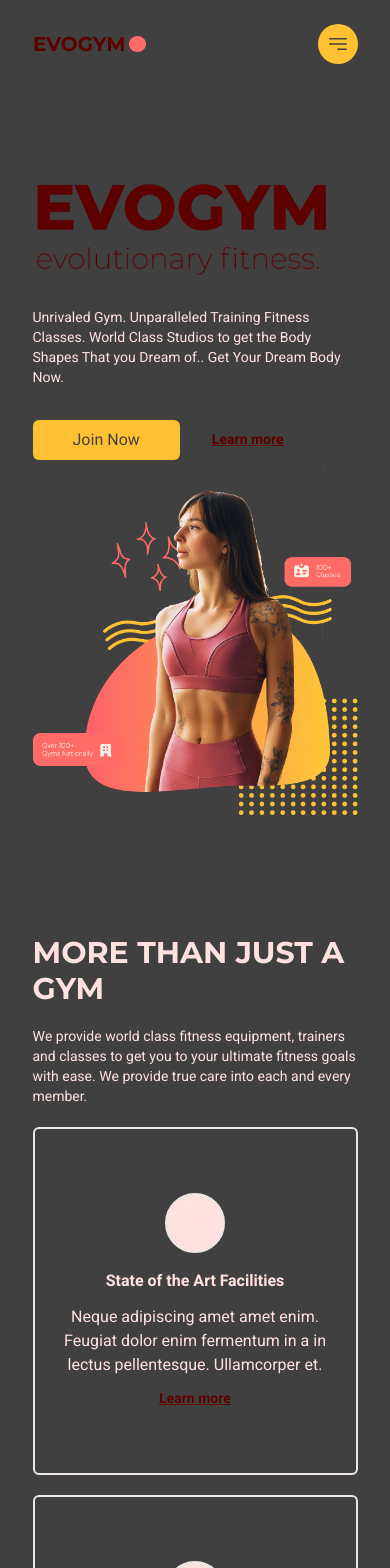
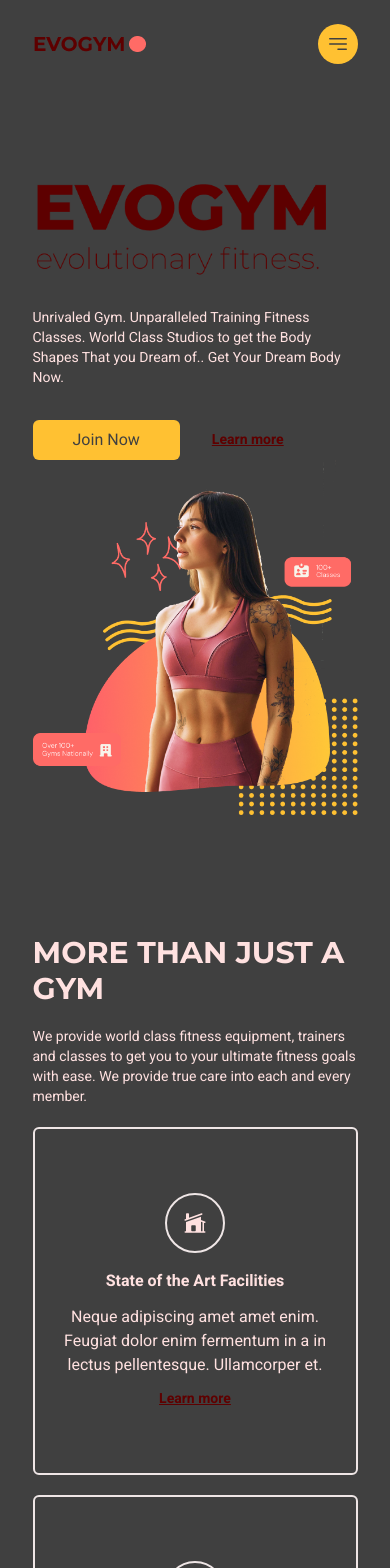
Before and after one commit to Margarita250494/FitnessApp_React_Ts, a React (Vite) app: page / in a window 390 px wide. Shown: the top 1568 px of the page. Built offline with nearby package versions, Linux system fonts and the light colour scheme.

Commit message:
sturcture changes

```diff
--- a/src/App.tsx
+++ b/src/App.tsx
@@ -29,7 +29,7 @@ export const App = () => {
         selectedPage={selectedPage}
         setSelectedPage={setSelectedPage}/>
       <Home setSelectedPage={setSelectedPage}/>
-      <Benefits/>
+      <Benefits setSelectedPage={setSelectedPage}/>
 
     </div>
   )
--- a/src/index.css
+++ b/src/index.css
@@ -16,6 +16,7 @@ body,
 .app{
     /*height: 100%;
     width: 100%;*/
+    width: 100%;
     font-family: "Heebo", serif;
     font-weight: 400;
     @apply text-primary-100;
--- a/src/scenes/benefits/Benefit.tsx
+++ b/src/scenes/benefits/Benefit.tsx
@@ -1,6 +1,7 @@
+import { childVariant } from '@/shared/helpers'
 import { SelectedPage } from '@/shared/types'
-import AnchorLink from 'react-anchor-link-smooth-scroll'
-
+import { motion } from 'framer-motion'
+import { LearnMoreLink } from '../components/LearnMoreLink'
 
 type Props = {
     icon:JSX.Element,
@@ -11,22 +12,19 @@ type Props = {
 
 export const Benefit = ({icon, title, description, setSelectedPage}: Props) => {
   return (
-    <div className='mt-5 rounded-md border-2 border-gray-50 px-5 py-16 text-center'>
+    <motion.div
+        variants={childVariant}
+        className='mt-5 rounded-md border-2 border-gray-50 px-5 py-16 text-center'>
         <div className='mb-4 flex justify-center'>
-            <div className='rounded-full border-2 border-gray-50 bg-primary-100 p-4'>
+            <div className='rounded-full border-2 border-gray-50 p-4'>
                 {icon}
             </div>
         </div>
         <h4 className='font-bold'>{title}</h4>
         <p className='my-3'>{description}</p>
-        <AnchorLink
-            aria-label="Learn more"
-            className="text-sm font-bold text-primary-500 underline hover:text-secondary-500"
-            onClick={() => setSelectedPage(SelectedPage.Benefits)}
-            href={`#${SelectedPage.Benefits}`}
-    >
-            <p>Learn more</p>
-        </AnchorLink>
-    </div>
+        <LearnMoreLink
+            setSelectedPage={setSelectedPage}
+            page={SelectedPage.Benefits}/>
+    </motion.div>
   )
 }
--- a/src/scenes/benefits/Benefits.tsx
+++ b/src/scenes/benefits/Benefits.tsx
@@ -7,6 +7,10 @@ import {
 import { motion } from "framer-motion";
 import HText from "../components/HText";
 import { Benefit } from "./Benefit";
+import { animationBenefit, animationLeftToRight,animationRightToLeft} from "@/shared/helpers";
+import BenefitsPageGraphic from '@/assets/BenefitsPageGraphic.png'
+import { ActionButton } from "../components/ActionButton";
+
 
 const benefits: Array<BenefitType> = [
   {
@@ -39,18 +43,19 @@ export const Benefits = ({ setSelectedPage }: Props) => {
       <motion.div
         onViewportEnter={() => setSelectedPage(SelectedPage.Benefits)}
       >
-        <div className="md:my-5 md:w-3/5">
+        <motion.div {...animationLeftToRight} transition={{duration:0.5}} className="md:my-5 md:w-3/5">
           <HText>MORE THAN JUST A GYM</HText>
           <p className="my-5 text-sm">
             We provide world class fitness equipment, trainers and classes to
             get you to your ultimate fitness goals with ease. We provide true
             care into each and every member.
           </p>
-        </div>
+        </motion.div>
         <h3 id="benefits" className="sr-only">
           Our Benefits
         </h3>
-        <div className="mt-5 items-center justify-between gap-8 md:flex">
+        <motion.div {...animationBenefit} className="mt-5 items-center justify-between gap-8 md:flex"
+        >
           {benefits.map((benefit: BenefitType) => (
             <Benefit
               key={benefit.title}
@@ -60,6 +65,52 @@ export const Benefits = ({ setSelectedPage }: Props) => {
               setSelectedPage={setSelectedPage}
             />
           ))}
+        </motion.div>
+        <div className="mt-16 items-center justify-between gap-20 md:mt-28 md:flex">
+        <img
+            className="mx-auto"
+            alt="benefits-page-graphic"
+            src={BenefitsPageGraphic}
+          />
+          <div>
+            {/*Title */}
+            <div className="relative">
+              <div className="before:absolute before:-top-20 before:-left-20 before:z-[1] before:content-abstractwaves">
+                <motion.div {...animationRightToLeft} transition={{duration:0.5}}>
+                <HText>
+                    MILLIONS OF HAPPY MEMBERS GETTING{" "}
+                    <span className="text-primary-300">FIT</span>
+                  </HText>
+                </motion.div>
+              </div>
+            </div>
+            {/*Description */}
+            <motion.div {...animationRightToLeft } transition={{ delay: 0.2, duration: 0.5 }}>
+            <p className="my-5">
+                Nascetur aenean massa auctor tincidunt. Iaculis potenti amet
+                egestas ultrices consectetur adipiscing ultricies enim. Pulvinar
+                fames vitae vitae quis. Quis amet vulputate tincidunt at in
+                nulla nec. Consequat sed facilisis dui sit egestas ultrices
+                tellus. Ullamcorper arcu id pretium sapien proin integer nisl.
+                Felis orci diam odio.
+              </p>
+              <p className="mb-5">
+                Fringilla a sed at suspendisse ut enim volutpat. Rhoncus vel est
+                tellus quam porttitor. Mauris velit euismod elementum arcu neque
+                facilisi. Amet semper tortor facilisis metus nibh. Rhoncus sit
+                enim mattis odio in risus nunc.
+              </p>
+            </motion.div>
+            <div className="relative mt-16">
+              <div className="before:absolute before:-bottom-20 before:right-40 before:z-[-1] before:content-sparkles">
+                <ActionButton
+                  setSelectedPage={setSelectedPage}
+                  ariaLabel="Join Now">
+                  Join Now
+                </ActionButton>
+              </div>
+            </div>
+          </div>
         </div>
       </motion.div>
     </section>
--- /dev/null
+++ b/src/scenes/components/LearnMoreLink.tsx
@@ -0,0 +1,20 @@
+import AnchorLink from "react-anchor-link-smooth-scroll";
+import { SelectedPage } from "@/shared/types";
+
+type LearnMoreLinkProps = {
+  setSelectedPage: (value: SelectedPage) => void;
+  page: SelectedPage;
+};
+
+export const LearnMoreLink = ({ setSelectedPage, page}: LearnMoreLinkProps) => {
+  return (
+    <AnchorLink
+      aria-label="Learn more"
+      className="text-sm font-bold text-primary-500 underline hover:text-secondary-500"
+      onClick={() => setSelectedPage(page)}
+      href={`#${page}`}
+    >
+      <p>Learn more</p> {/* Der Linktext wird direkt verwendet */}
+    </AnchorLink>
+  );
+};
--- a/src/scenes/home/Home.tsx
+++ b/src/scenes/home/Home.tsx
@@ -3,10 +3,10 @@ import { useMediaQuery } from "@/hooks/useMediaQuery";
 import { SelectedPage } from "@/shared/types";
 import HomePageText from "@/assets/HomePageText.png";
 import HomePageGraphic from "@/assets/HomePageGraphic.png";
-import AnchorLink from "react-anchor-link-smooth-scroll";
 import { motion } from "framer-motion";
 import { Sponsors } from "./Sponsors";
-import { animationSettings } from "@/shared/helpers";
+import { animationLeftToRight } from "@/shared/helpers";
+import { LearnMoreLink } from "../components/LearnMoreLink";
 
 type Props = {
   setSelectedPage: (value: SelectedPage) => void;
@@ -30,7 +30,7 @@ export const Home = ({ setSelectedPage }: Props) => {
       >
         <div className="z-10 mt-32 md:basis-3/5">
           <motion.div
-            {...animationSettings}
+            {...animationLeftToRight}
             transition={{ duration: 0.5 }}
             className="md:-mt-20"
           >
@@ -48,7 +48,7 @@ export const Home = ({ setSelectedPage }: Props) => {
           </motion.div>
 
           <motion.div
-            {...animationSettings}
+            {...animationLeftToRight}
             transition={{ delay: 0.2, duration: 0.5 }}
             className="mt-8 flex items-center gap-8"
           >
@@ -58,14 +58,9 @@ export const Home = ({ setSelectedPage }: Props) => {
             >
               Join Now
             </ActionButton>
-            <AnchorLink
-              aria-label="Learn more"
-              className="text-sm font-bold text-primary-500 underline hover:text-secondary-500"
-              onClick={() => setSelectedPage(SelectedPage.ContactUs)}
-              href={`#${SelectedPage.ContactUs}`}
-            >
-              <p>Learn more</p>
-            </AnchorLink>
+            <LearnMoreLink
+              setSelectedPage={setSelectedPage}
+              page={SelectedPage.ContactUs}/>
           </motion.div>
         </div>
         <div className="flex basis-3/5 justify-center md:z-10 md:ml-40 md:mt-16 md:justify-items-end">
--- a/src/shared/helpers.ts
+++ b/src/shared/helpers.ts
@@ -1,6 +1,12 @@
+//Navbar
+
+export const flexBetween = "flex items-center justify-between";
+export const hoverMenuButton = "rounded-full bg-secondary-500 p-2 hover:bg-primary-500 duration-300"
+
+
 
 //Home.tsx
-export const animationSettings = {
+export const animationLeftToRight = {
     initial: "hidden",
     whileInView: "visible",
     viewport: { once: true, amount: 0.5 },
@@ -9,6 +15,36 @@ export const animationSettings = {
       visible: { opacity: 1, x: 0 },
     },
 };
+export const animationRightToLeft = {
+  initial: "hidden",
+  whileInView: "visible",
+  viewport: { once: true, amount: 0.5 },
+  variants: {
+    hidden: { opacity: 0, x: 50 },
+    visible: { opacity: 1, x: 0 },
+  },
+};
 
 //Sponsors.tsx
 export const carousselTW = "h-[150px] mx-auto w-5/6 absolute inset-0 z-20 before:absolute before:left-0 before:top-0 before: before:h-full before:bg-gradient-to-r before:from-white before:to-transparent before:filter before:blur-3 after:absolute after:right-0 after:top-0  after:h-full after:bg-gradient-to-l after:from-white after:to-transparent after:filter after:blur-3"
+
+//Benefits
+
+export const containerAnimation = {
+  hidden:{},
+  visible:{
+    transition:{staggerChildren:0.2 }
+  }
+}
+
+export const animationBenefit = {
+  initial:"hidden",
+  whileInView: "visible",
+  viewport:{once:true, amount:0.5},
+  variants:{containerAnimation}
+}
+
+export const childVariant = {
+  hidden: { opacity: 0, scale: 0.9 },
+  visible: { opacity: 1, scale: 1 },
+};
--- a/src/shared/types.ts
+++ b/src/shared/types.ts
@@ -9,5 +9,4 @@ export interface BenefitType {
   icon:JSX.Element,
   title:string,
   description: string
-
 }
```
Also changed, not shown: src/scenes/home/Sponsors.tsx (+0 -11 lines), src/scenes/navbar/Navbar.tsx (+4 -54 lines).
